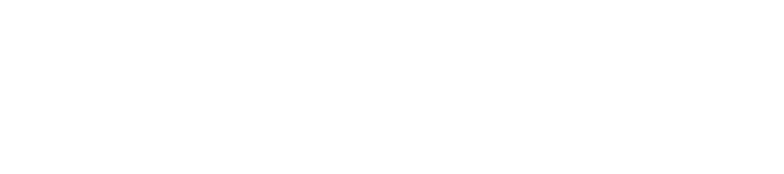
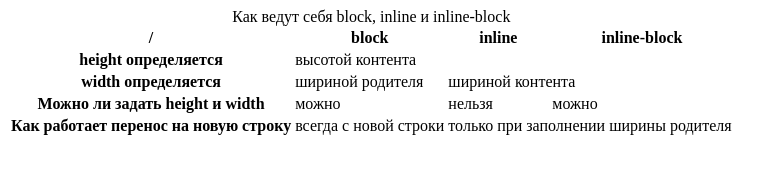
Before and after one commit to tanyamelnyk19/github-tutorial, a plain HTML site: page index.html in a window 1280 px wide. Shown: the whole page, without its empty margins (0-784 px from the left). Drawn offline with Linux system fonts and the light colour scheme.

Commit message:
update-file

```diff
--- a/index.html
+++ b/index.html
@@ -6,6 +6,47 @@
     <title>Document</title>
 </head>
 <body>
+<table>
+
+  <caption>Как ведут себя block, inline и inline-block</caption>
+  <thead>
+    <tr>
+      <th>/</th>
+      <th>block</th>
+      <th>inline</th>
+      <th>inline-block</th>
+    </tr>
+  </thead>
+
+  <tbody>
+    <tr>
+      <th>height определяется</th>
+      <td colspan="3">высотой контента</td>
+     </tr>
+
+     <tr>
+         <th>width определяется</th>
+         <td>шириной родителя</td>
+         <td colspan="2">шириной контента</td>
+     </tr>
+
+     <tr>
+        <th>Можно ли задать height и width</th>
+        <td>можно</td>
+        <td>нельзя</td>
+        <td>можно</td>
+       </tr>
+
+     <tr>
+        <th>Как работает перенос на новую строку</th>
+        <td>всегда с новой строки</td>
+        <td colspan="2">только при заполнении ширины родителя</td>
+     </tr>
+
+    </tbody>
+
+</table>
+
 
 </body>
 </html>
```
